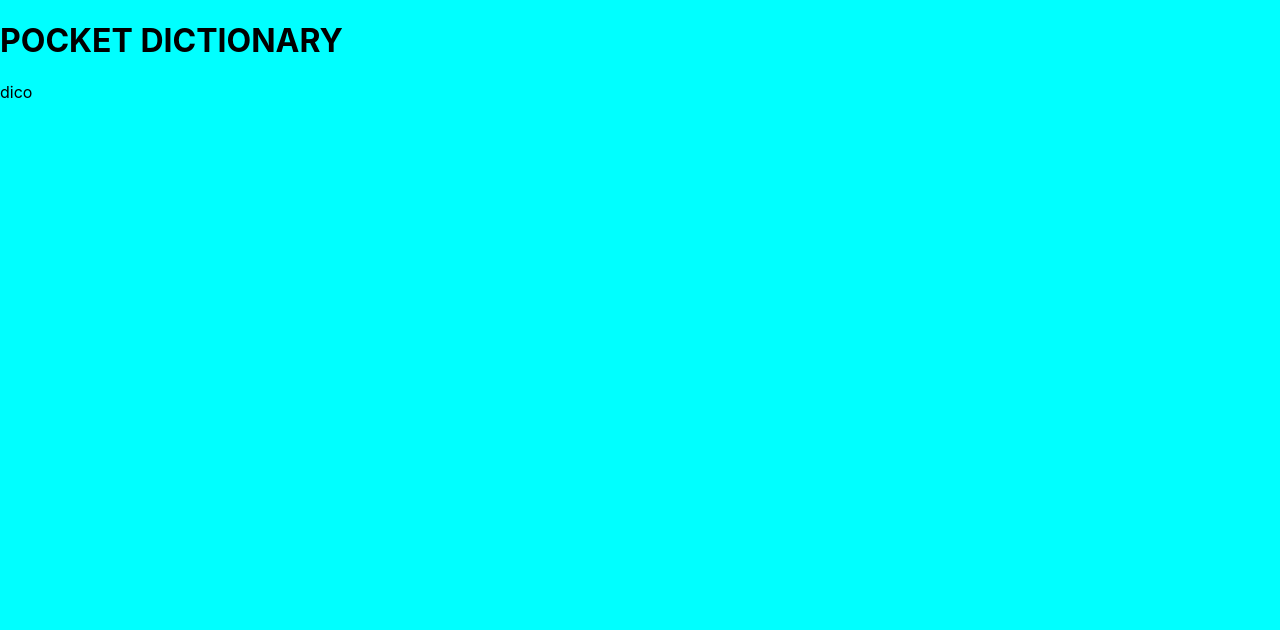
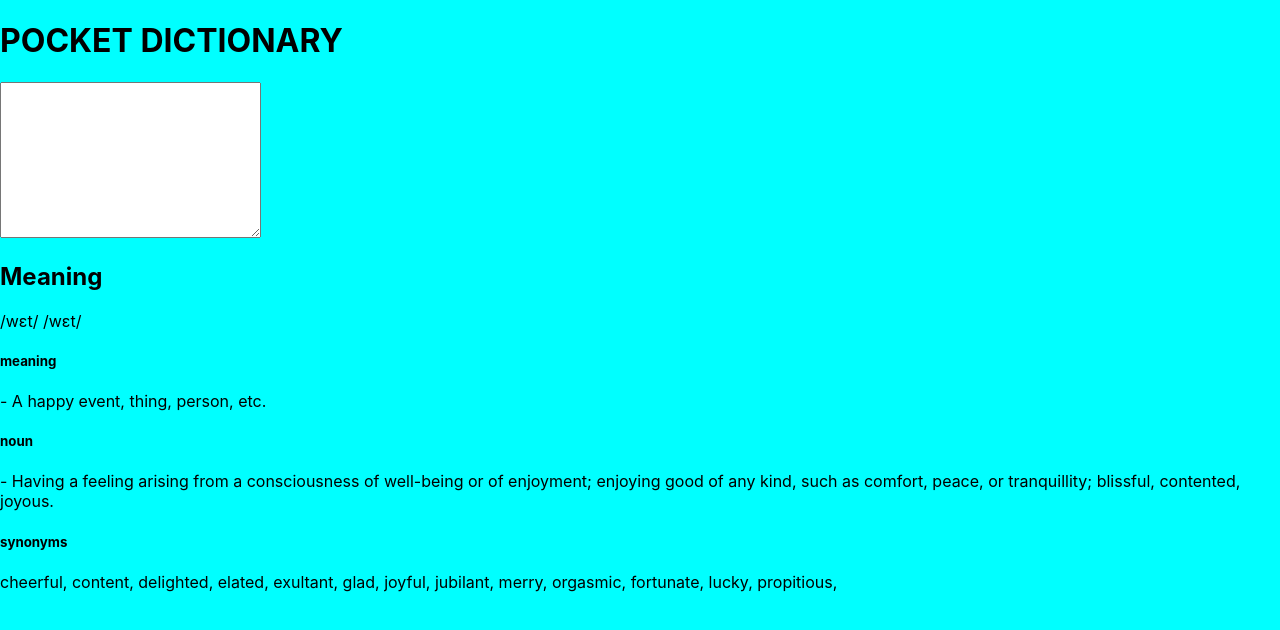
Before and after one commit to walexy026/my-pocket-dictionary, a React (Create React App) app: page / in a window 1280 px wide. Shown: the top 630 px of the page. Built offline with nearby package versions, Linux system fonts and the light colour scheme.

Commit message:
started with the basic structure

```diff
--- a/src/components/Dico.jsx
+++ b/src/components/Dico.jsx
@@ -1,7 +1,35 @@
 import React from "react";
 import "./Dico.css";
 const dico = () => {
-  return <div>dico</div>;
+  return (
+    <div>
+      <textarea name="" id="" cols="30" rows="10" placeholder=""></textarea>
+      <div className="text">
+        <h2>Meaning</h2>
+        <p className="phonetics">/wɛt/ /wɛt/</p>
+      </div>
+      <div className="meaning">
+        <h5>meaning</h5>
+        <p>- A happy event, thing, person, etc.</p>
+      </div>
+      <div className="patOfSpeech">
+        <h5>noun</h5>
+        <p>
+          - Having a feeling arising from a consciousness of well-being or of
+          enjoyment; enjoying good of any kind, such as comfort, peace, or
+          tranquillity; blissful, contented, joyous.
+        </p>
+      </div>
+      <div className="synonyms">
+        <h5>synonyms</h5>
+        <p>
+          cheerful, content, delighted, elated, exultant, glad, joyful,
+          jubilant, merry, orgasmic, fortunate, lucky, propitious,
+        </p>
+      </div>
+      <div className="antonyms"></div>
+    </div>
+  );
 };
 
 export default dico;
```
